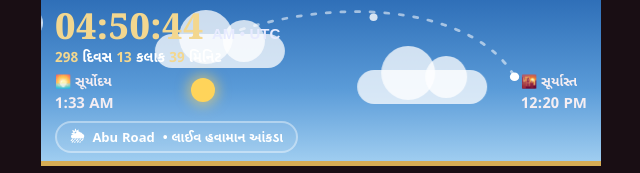
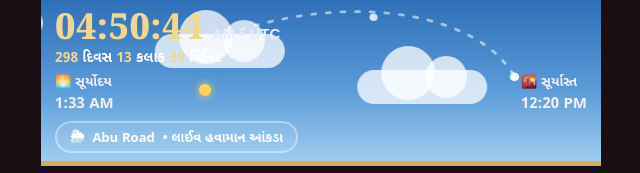
Before and after one commit to vsbhuj/nndev, a plain HTML site: page index.html in a window 1280 px wide. Shown: the top 173 px of the page, 319-959 px from the left. Drawn offline with Linux system fonts and the light colour scheme.

Commit message:
Make sun much smaller
Co-Authored-By: Claude Sonnet 5.5 <noreply@anthropic.com>
Claude-Session: https://claude.ai/code/session_01Qxn7f8jbhoFjtiVbbMA6Vk

```diff
--- a/index.html
+++ b/index.html
@@ -34,7 +34,7 @@ header.day .cloud{background:rgba(255,255,255,.75)}
 @keyframes drift{from{transform:translateX(-170px)}to{transform:translateX(620px)}}
 .arc{position:absolute;left:0;top:0;width:100%;height:100%}
 .moon{position:absolute;left:300px;top:40px;width:44px;height:44px;border-radius:50%;box-shadow:inset -10px 2px 0 0 #f7ebc3;transform:rotate(-8deg)}
-.sunb{position:absolute;left:150px;top:78px;width:24px;height:24px;border-radius:50%;background:#ffd45a;box-shadow:0 0 12px 4px rgba(255,212,90,.5);display:none}
+.sunb{position:absolute;left:158px;top:84px;width:12px;height:12px;border-radius:50%;background:#ffd45a;box-shadow:0 0 6px 2px rgba(255,212,90,.5);display:none}
 header.day .moon{display:none}header.day .sunb{display:block}
 .hin{position:relative;z-index:1}
 .clock{font-family:'Noto Serif',Georgia,serif;font-weight:800;font-size:36px;line-height:1;color:#f3d78f;letter-spacing:.5px;white-space:nowrap}
```
